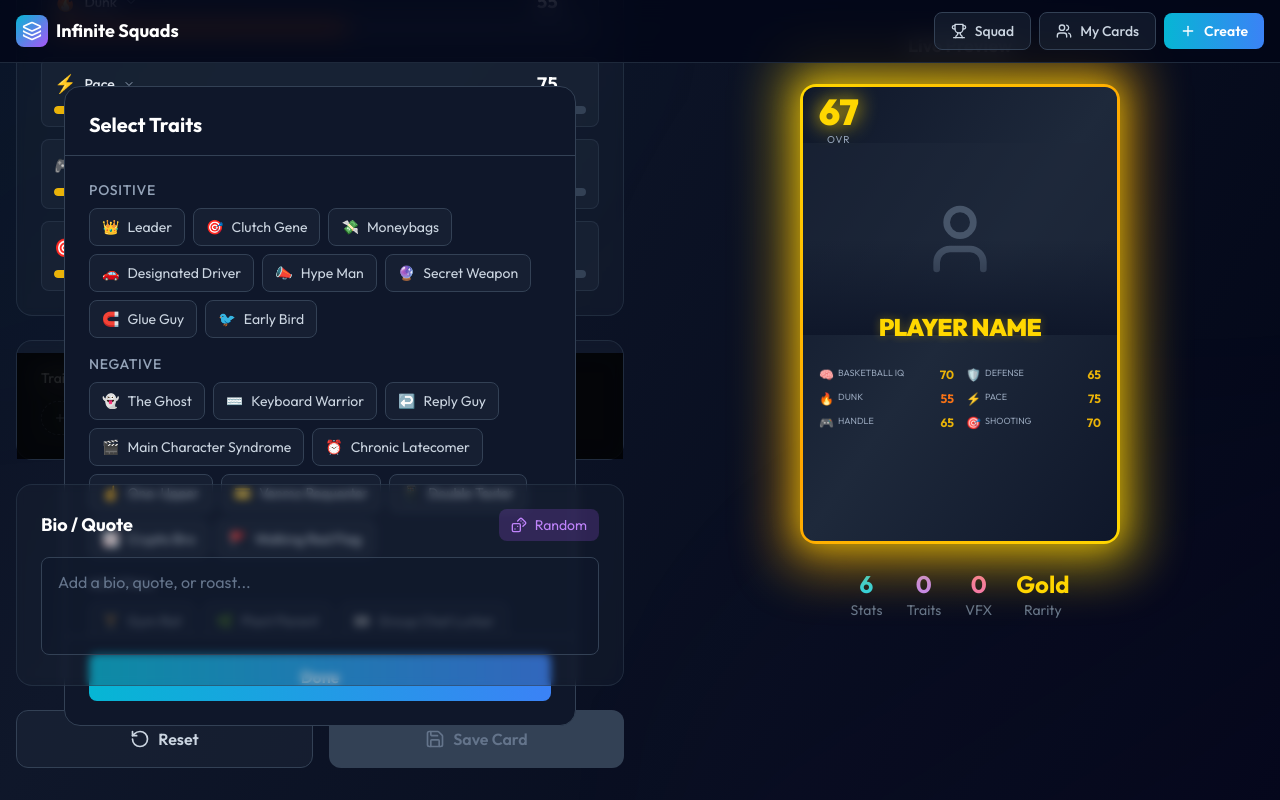
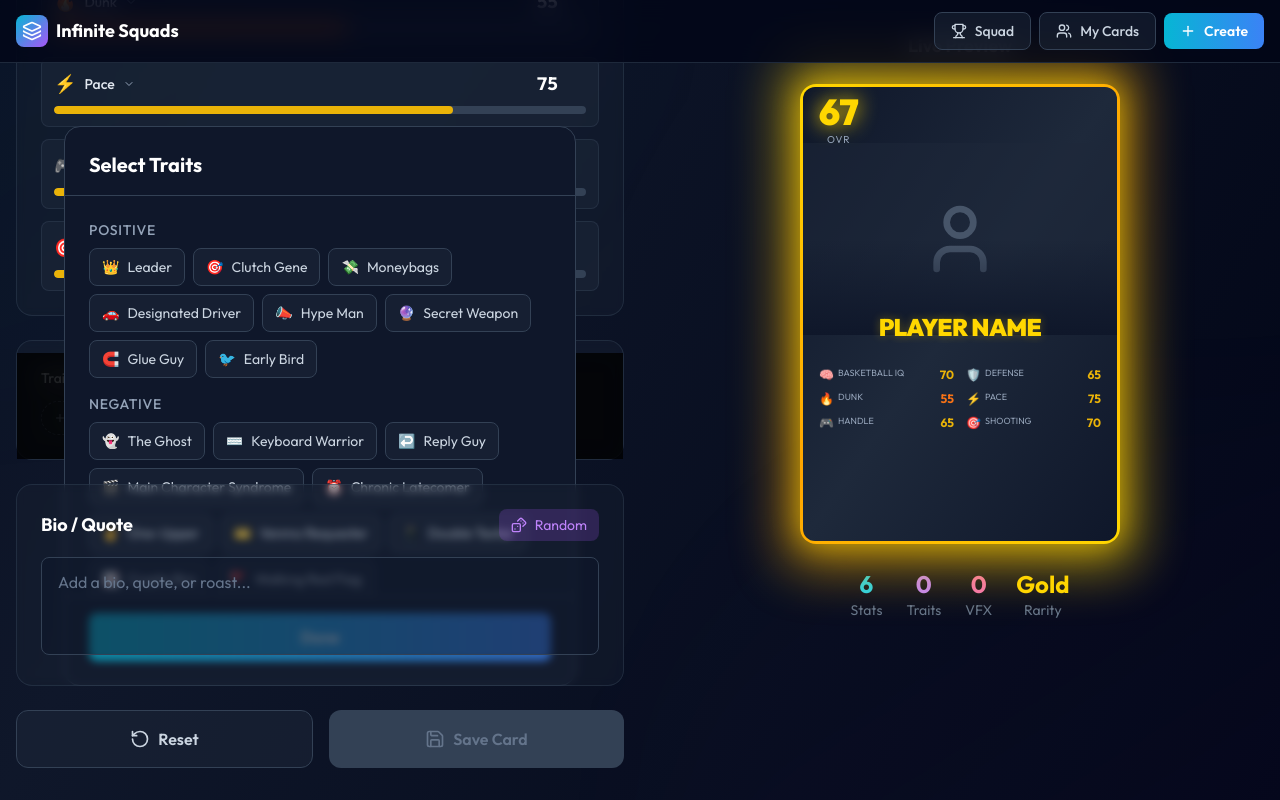
Before and after one commit to mje724/infinite-squads, a Next.js app: page / in a window 1280 px wide. Both pictures are taken after a click on the button "Add Trait". Shown: the part 1743-2543 px from the top of the page. Built offline with nearby package versions, Linux system fonts and the light colour scheme.

Commit message:
Fix traits modal height

```diff
--- a/src/components/CardCreator.tsx
+++ b/src/components/CardCreator.tsx
@@ -176,8 +176,8 @@
       <AnimatePresence>
         {isOpen && (
           <motion.div initial={{ opacity: 0 }} animate={{ opacity: 1 }} exit={{ opacity: 0 }} className="fixed inset-0 bg-black/80 backdrop-blur-md flex items-center justify-center z-[100] p-4" onClick={() => setIsOpen(false)}>
-            <motion.div initial={{ scale: 0.9, opacity: 0 }} animate={{ scale: 1, opacity: 1 }} exit={{ scale: 0.9, opacity: 0 }} className="bg-slate-900 rounded-2xl border border-slate-700 w-full max-w-lg max-h-[80vh] flex flex-col overflow-hidden" onClick={(e) => e.stopPropagation()}>
-              <div className="p-6 pb-4 border-b border-slate-700"><h3 className="text-xl font-bold text-white">Select Traits</h3></div><div className="flex-1 overflow-y-auto p-6">
+            <motion.div initial={{ scale: 0.9, opacity: 0 }} animate={{ scale: 1, opacity: 1 }} exit={{ scale: 0.9, opacity: 0 }} className="bg-slate-900 rounded-2xl border border-slate-700 w-full max-w-lg max-h-[70vh] flex flex-col overflow-hidden" onClick={(e) => e.stopPropagation()}>
+              <div className="p-6 pb-4 border-b border-slate-700"><h3 className="text-xl font-bold text-white">Select Traits</h3></div><div className="flex-1 overflow-y-auto p-6 pb-2">
               {(['positive', 'negative', 'neutral', 'chaotic'] as const).map((type) => (
                 <div key={type} className="mb-4">
                   <h4 className="text-sm font-medium text-slate-400 uppercase tracking-wider mb-2">{type}</h4>
```
